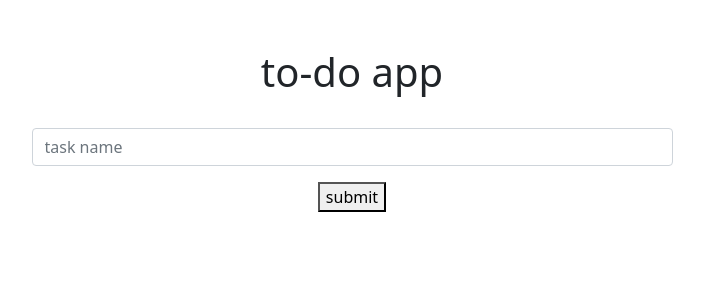
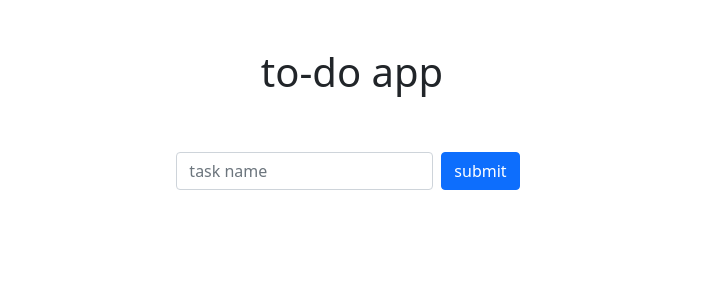
Before and after one commit to Dhathri29/React-Todo, a React (Create React App) app: page / in a window 1280 px wide. Shown: the top 300 px of the page, without its empty margins (288-992 px from the left). Built offline with nearby package versions, Linux system fonts and the light colour scheme.

Commit message:
todo input style changes

```diff
--- a/src/App.js
+++ b/src/App.js
@@ -8,6 +8,11 @@ function App() {
             <div className="container">
                 <div className="row justify-content-center">
                     <div className="col-12 col-md-10 col-lg-7">
+                        <h1 className="h1"> to-do app </h1>
+                    </div>
+                </div>
+                <div className="row justify-content-center mt-5">
+                    <div className="col-12 col-md-10 col-lg-7">
                         <Form />
                     </div>
                 </div>
--- a/src/components/Form.js
+++ b/src/components/Form.js
@@ -13,25 +13,22 @@ const Form = () => {
         });
     };
     return (
+        <div className="d-flex justify-content-center">
             <div>
-            <h1> to-do app </h1>
-            <div class="mb-3">
-                <label
-                    for="exampleFormControlInput1"
-                    class="form-label"
-                ></label>
+                <label for="exampleFormControlInput1" className="form-label">
                     <input
                         type="text"
-                    class="form-control"
+                        className="form-control"
                         id="exampleFormControlInput1"
                         placeholder="task name"
                         name="text"
                         onChange={formChange}
                         value={text}
                     />
+                </label>
             </div>
             <div>
-                <button>submit</button>
+                <button className="btn btn-primary mx-2">submit</button>
             </div>
         </div>
     );
```
Lines whose indentation alone changed are shown as unchanged.
